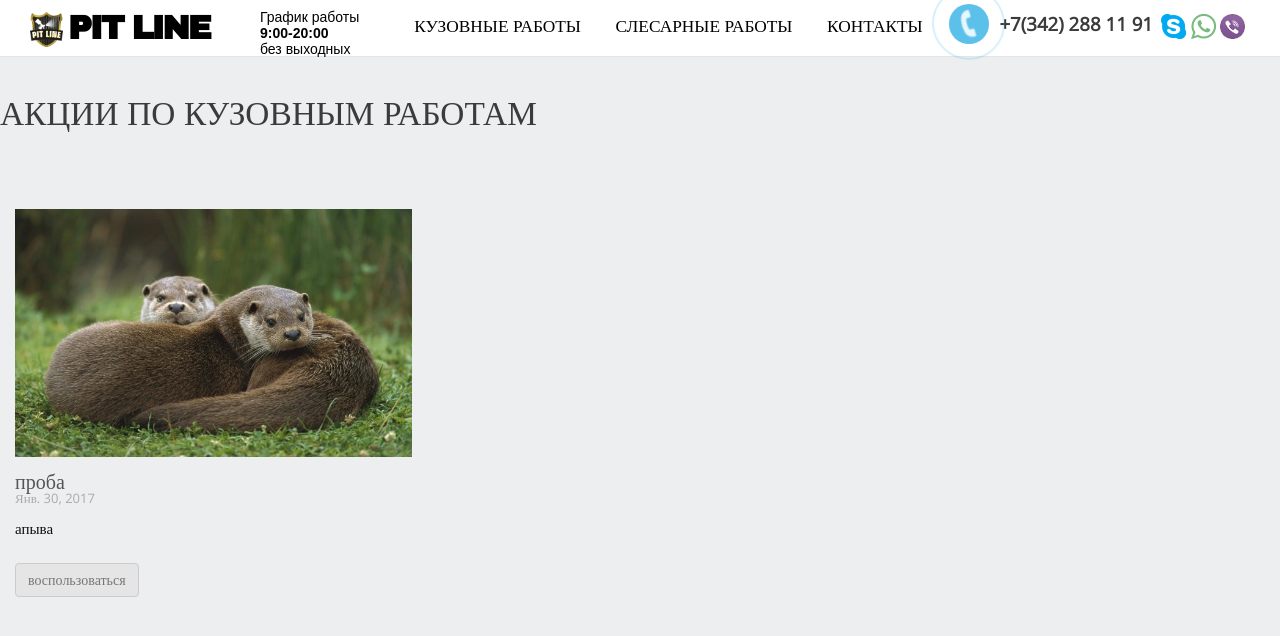
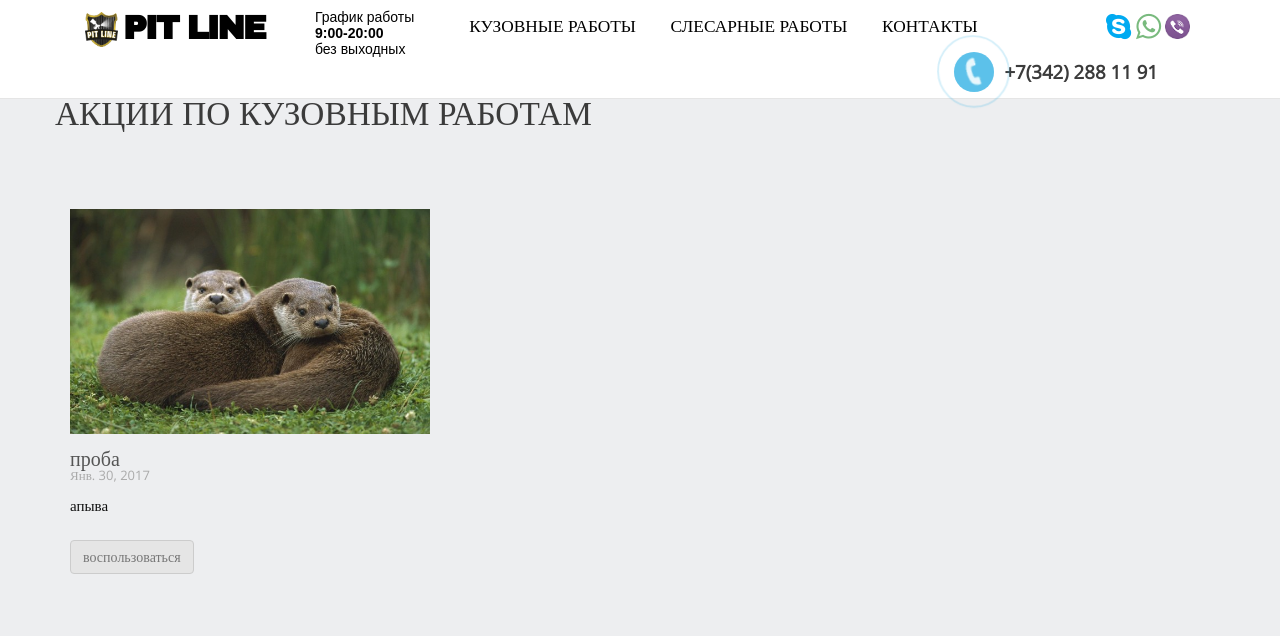
Before and after one commit to che4web/pitline, a Django app: page /akcii in a window 1280 px wide. Shown: the top 636 px of the page. Run offline with Django 3.2, Linux system fonts and the light colour scheme; data comes from the database, SQL or seed files in the repository; some libraries are stand-ins or nearby versions.

Commit message:
change css

```diff
--- a/app/static/app/content/site.css
+++ b/app/static/app/content/site.css
@@ -293,7 +293,7 @@ background: #e5e5e5;
 }
 
 .container{
-    max-width:1300px;
+ /*   max-width:1300px;*/
 }
 
 .action_title{
```
Also changed, not shown: 1 other file.
